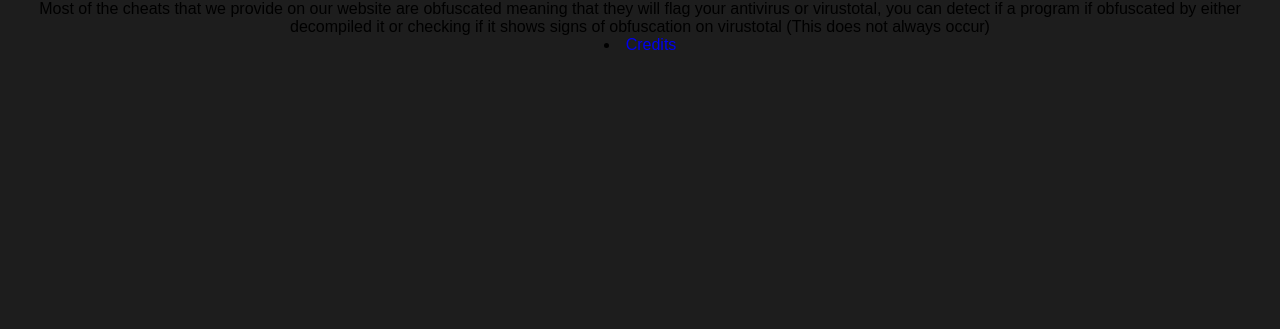
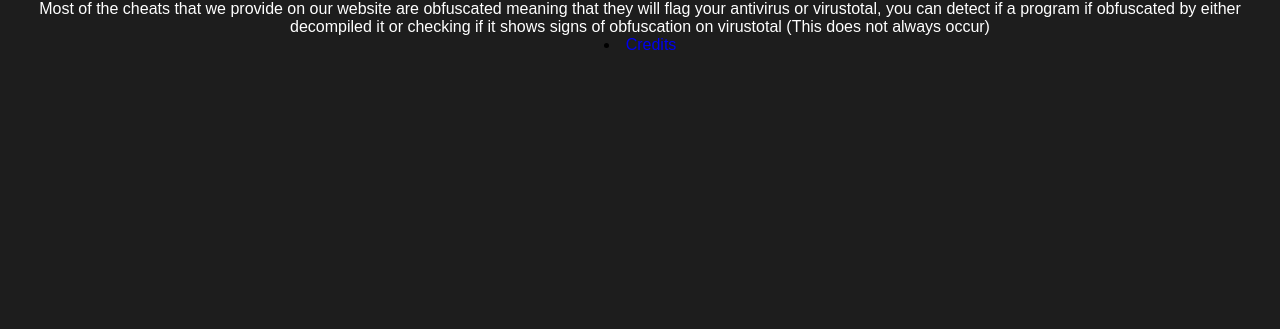
Before and after one commit to Detroitt/DrippinCheetos, a plain HTML site: page about.html in a window 1280 px wide. Shown: the part 471-800 px from the top of the page. Drawn offline with Linux system fonts and the light colour scheme.

Commit message:
Update styles.css

```diff
--- a/styles.css
+++ b/styles.css
@@ -8,6 +8,10 @@ h2{
 
 h3{
   color: #007c7c
+}
+
+p{
+color: #ffffff
 }
 
 @import url('https://fonts.googleapis.com/css2?family=Poppins:wght@200;300;400;500;600;700&display=swap');
```
